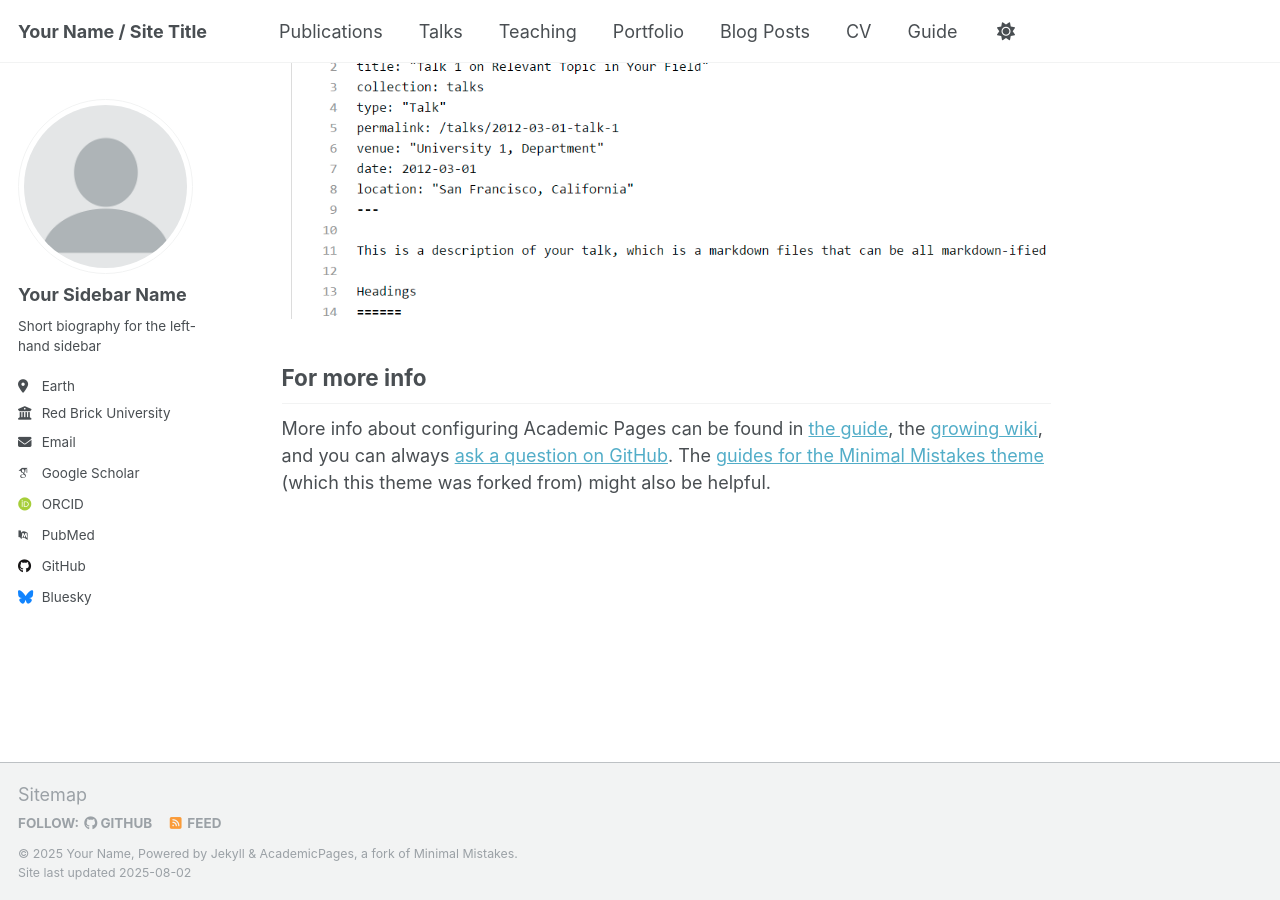
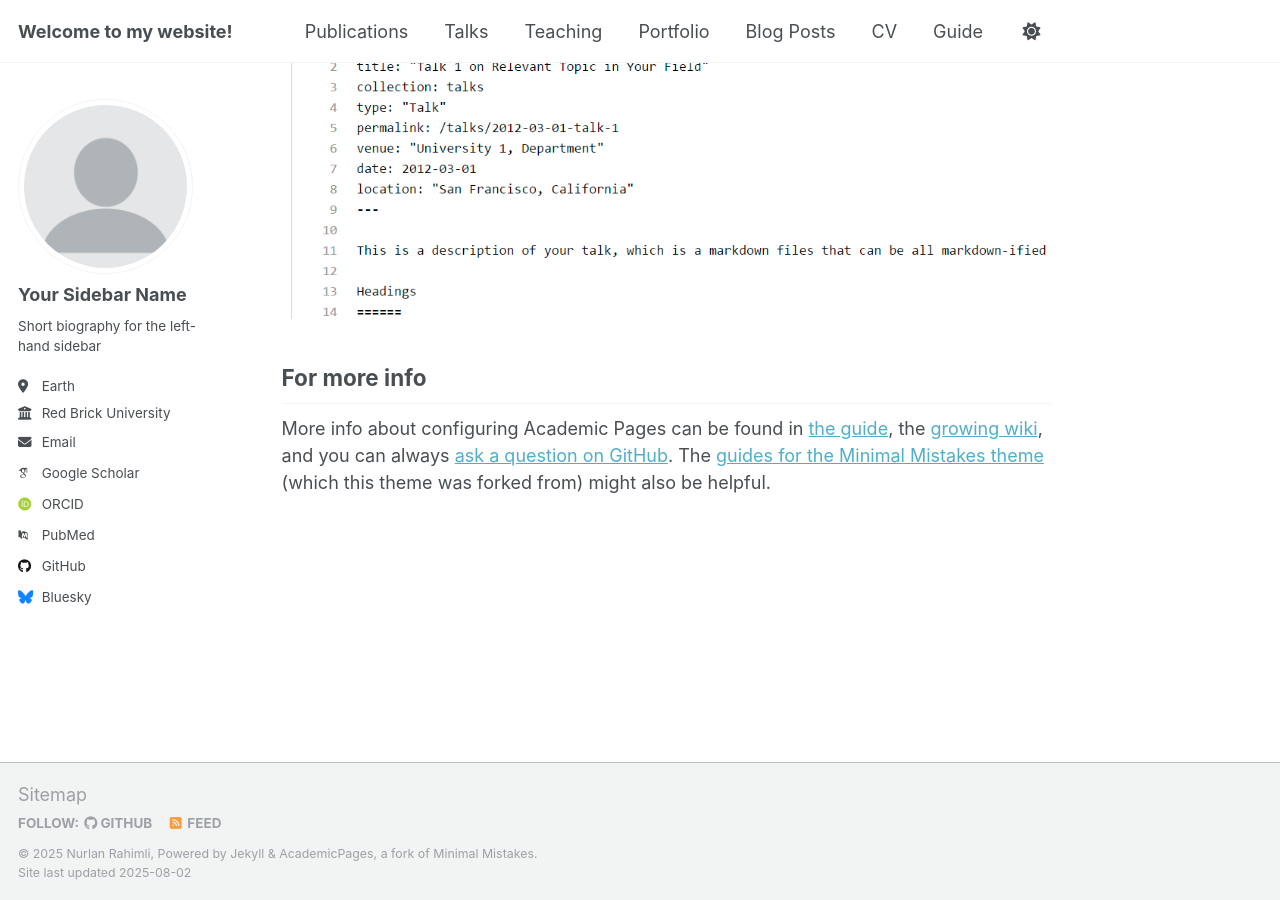
Before and after one commit to nurlanrahimli-uw/nurlanrahimli-uw.github.io, a Jekyll site: the page built from _pages/about.md, in a window 1280 px wide and 900 px high, scrolled down 2880 px. Built offline with Jekyll 4.4.1, drawn with Linux system fonts in a browser that asks for light colours; some web fonts are replaced; a script that is not in the unit is left out.

Commit message:
Update _config.yml

```diff
--- a/_config.yml
+++ b/_config.yml
@@ -9,10 +9,10 @@
 # Basic Site Settings
 locale                   : "en-US"
 site_theme               : "default"
-title                    : "Your Name / Site Title"
+title                    : "Welcome to my website!"
 title_separator          : "-"
-name                     : &name "Your Name"
-description              : &description "personal description"
+name                     : &name "Nurlan Rahimli"
+description              : &description "PhD Student in Economics at Kozminski University, Poland"
 url                      : https://academicpages.github.io # the base hostname & protocol for your site e.g. "https://[your GitHub username].github.io" or if you already have some other page hosted on Github then use "https://[your GitHub username].github.io/[Your Repo Name]"
 baseurl                  : "" # the subpath of your site, e.g. "/blog"
 repository               : "academicpages/academicpages.github.io"
```
